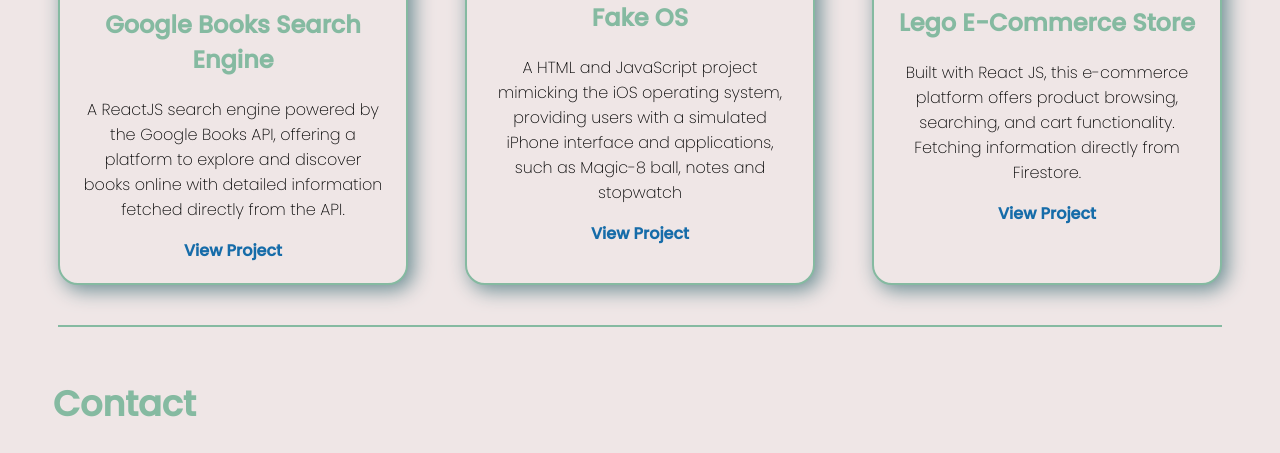
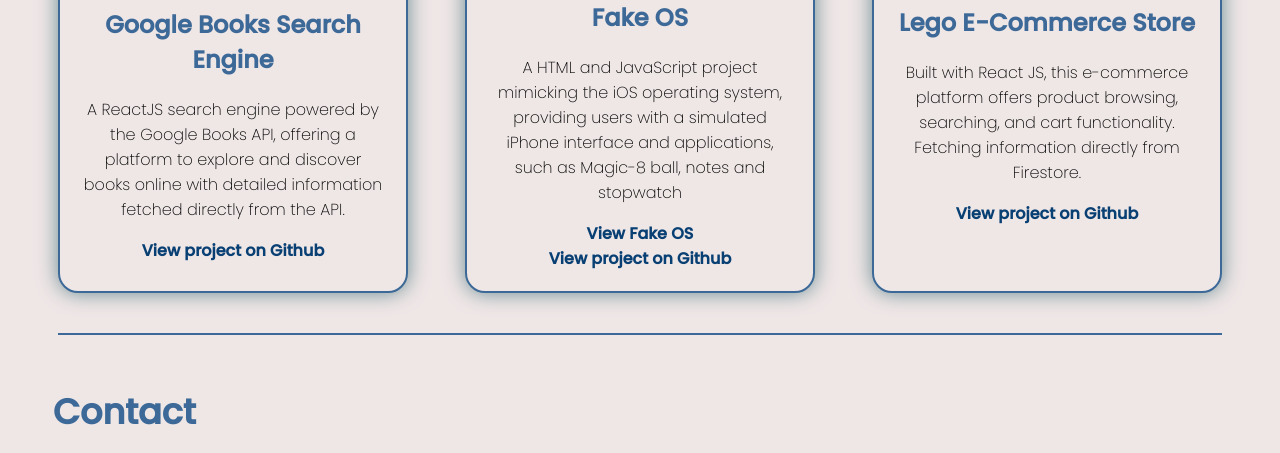
Before and after one commit to maddison-wells/Portfolio, a plain HTML site: page index.html in a window 1280 px wide. Shown: the part 1928-2381 px from the top of the page. Drawn offline with Linux system fonts and the light colour scheme; a web font is replaced by a local one.

Commit message:
project updates

```diff
--- a/index.html
+++ b/index.html
@@ -38,11 +38,7 @@
         <div class="about__subsection">
 
           <h2 class="about__subsection--title">About me</h2>
-          <!-- <img
-            src="Portfolio/images/signature.png"
-            alt="pen icon"
-            class="about__subsection--penimg"
-          /> -->
+
         </div>
         <p class="about__blurb">
           Hello there! I'm Maddison, coming from a background in finance, the
@@ -133,31 +129,32 @@
           <img class="projects__card--img" src="./Portfolio/images/google-books.png" alt="">
           <img class="projects__card--img" src="./Portfolio/images/google1.png" alt="">
           <img class="projects__card--img" src="./Portfolio/images/google2.png" alt="">
-          <!-- <i class="fa-solid fa-code"></i> -->
           <h1>Google Books Search Engine</h1>
           <p class="projects__card--items-text hidden-text">
             A ReactJS search engine powered by the Google Books API, offering a platform to explore and discover books online with detailed information fetched directly from the API.
           </p>
-           <a class="projects__card--link" href="https://github.com/maddison-wells/googlebooks">View Project</a>
+           <a class="projects__card--link" target="_blank" href="https://github.com/maddison-wells/google-books">View project on Github</a>
           <!-- <button class="expand-button" onclick="toggleDivSize(this)"> -->
             <!-- More
           </button> -->
         </div>
         <div class="projects__card--items">
            <img class="projects__card--imgfakeOS" src="./Portfolio/images/fakeOS.png" alt="">
-          <!-- <i class="fa-solid fa-code"></i> -->
           <h1>Fake OS</h1>
           <p class="projects__card--items-text hidden-text">
             A HTML and JavaScript project mimicking the iOS operating system, providing users with a simulated iPhone interface and applications, such as Magic-8 ball, notes and stopwatch
           </p>
-          <a class="projects__card--link" href="https://github.com/maddison-wells/fakeOS
-">View Project</a>
+          <a class="projects__card--link" target="_blank" href="https://fake-os.netlify.app/
+">View Fake OS</a>
+<br>
+          <a class="projects__card--link" target="_blank" href="https://github.com/maddison-wells/fakeOS
+">View project on Github</a>
+
           <!-- <button class="expand-button" onclick="toggleDivSize(this)">
             More
           </button> -->
         </div>
         <div class="projects__card--items">
-          <!-- <i class="fa-solid fa-code"></i> -->
            <img class="projects__card--img" src="./Portfolio/images/lego-store.png" alt="">
            <img class="projects__card--img" src="./Portfolio/images/lego1.png" alt="">
            <img class="projects__card--img" src="./Portfolio/images/lego2.png" alt="">
@@ -165,8 +162,8 @@
           <p class="projects__card--items-text">
            Built with React JS, this e-commerce platform offers product browsing, searching, and cart functionality. Fetching information directly from Firestore.
           </p>
-           <a class="projects__card--link" href="https://github.com/maddison-wells/legostore
-">View Project</a>
+           <a class="projects__card--link" target="_blank" href="https://github.com/maddison-wells/legostore
+">View project on Github</a>
           <!-- <button class="expand-button" onclick="toggleDivSize(this)">
             More
           </button> -->
--- a/partials/_about.scss
+++ b/partials/_about.scss
@@ -2,8 +2,8 @@
 
 $main-font: "Poppins", sans-serif;
 $about-font: "Cedarville Cursive", cursive;
-$main-colour: #166ca9;
-$secondary-colour: #85baa1;
+$main-colour: #094074;
+$secondary-colour: #3c6997;
 
 .about {
   display: flex;
--- a/partials/_contact.scss
+++ b/partials/_contact.scss
@@ -2,8 +2,8 @@
 
 $main-font: "Poppins", sans-serif;
 $about-font: "Cedarville Cursive", cursive;
-$main-colour: #166ca9;
-$secondary-colour: #85baa1;
+$main-colour: #094074;
+$secondary-colour: #3c6997;
 
 .contact {
   font-family: $main-font;
--- a/partials/_details.scss
+++ b/partials/_details.scss
@@ -2,8 +2,8 @@
 
 $main-font: "Poppins", sans-serif;
 $about-font: "Cedarville Cursive", cursive;
-$main-colour: #166ca9;
-$secondary-colour: #85baa1;
+$main-colour: #094074;
+$secondary-colour: #3c6997;
 
 .details {
   display: flex;
--- a/partials/_mediaQueries.scss
+++ b/partials/_mediaQueries.scss
@@ -55,7 +55,7 @@
     }
   }
 }
-@media (min-width: 530px) and (max-width: 905px) {
+@media (min-width: 530px) and (max-width: 1266px) {
   .projects {
     &__card {
       flex-direction: column;
--- a/partials/_mixins.scss
+++ b/partials/_mixins.scss
@@ -1,7 +1,7 @@
 $main-font: "Poppins", sans-serif;
 $about-font: "Cedarville Cursive", cursive;
-$main-colour: #166ca9;
-$secondary-colour: #85baa1;
+$main-colour: #094074;
+$secondary-colour: #3c6997;
 
 @mixin section-divide {
   padding-bottom: 40px;
--- a/partials/_nav.scss
+++ b/partials/_nav.scss
@@ -1,7 +1,7 @@
 $main-font: "Poppins", sans-serif;
 $about-font: "Cedarville Cursive", cursive;
-$main-colour: #166ca9;
-$secondary-colour: #85baa1;
+$main-colour: #094074;
+$secondary-colour: #3c6997;
 
 .nav {
   display: flex;
--- a/partials/_projects.scss
+++ b/partials/_projects.scss
@@ -2,8 +2,8 @@
 
 $main-font: "Poppins", sans-serif;
 $about-font: "Cedarville Cursive", cursive;
-$main-colour: #166ca9;
-$secondary-colour: #85baa1;
+$main-colour: #094074;
+$secondary-colour: #3c6997;
 
 .projects {
   font-family: $main-font;
@@ -29,7 +29,7 @@ $secondary-colour: #85baa1;
     &--items {
       border: 2px solid $secondary-colour;
       border-radius: 20px;
-      box-shadow: 5px 5px 20px #698c92;
+      box-shadow: 0px 0px 20px #698c92;
       width: 350px;
       padding: 20px;
       text-align: center;
--- a/partials/_skills.scss
+++ b/partials/_skills.scss
@@ -2,8 +2,8 @@
 
 $main-font: "Poppins", sans-serif;
 $about-font: "Cedarville Cursive", cursive;
-$main-colour: #166ca9;
-$secondary-colour: #85baa1;
+$main-colour: #094074;
+$secondary-colour: #3c6997;
 
 .skills {
   font-family: $main-font;
--- a/styles.scss
+++ b/styles.scss
@@ -11,8 +11,8 @@
 
 $main-font: "Poppins", sans-serif;
 $about-font: "Cedarville Cursive", cursive;
-$heading-colour: #166ca9;
-$subheading-colour: #85baa1;
+$heading-colour: #094074;
+$subheading-colour: #3c6997;
 
 * {
   background-color: #efe6e6;
```
Also changed, not shown: Portfolio/images/down-chevron.png (deleted), Portfolio/images/graduation-hat.png (deleted), Portfolio/images/highlight.png (deleted), Portfolio/images/pin.png (deleted), Portfolio/images/signature.png (deleted), Portfolio/images/telephone.png (deleted), Portfolio/images/woman.png (deleted), styles.css, 1 other file.
